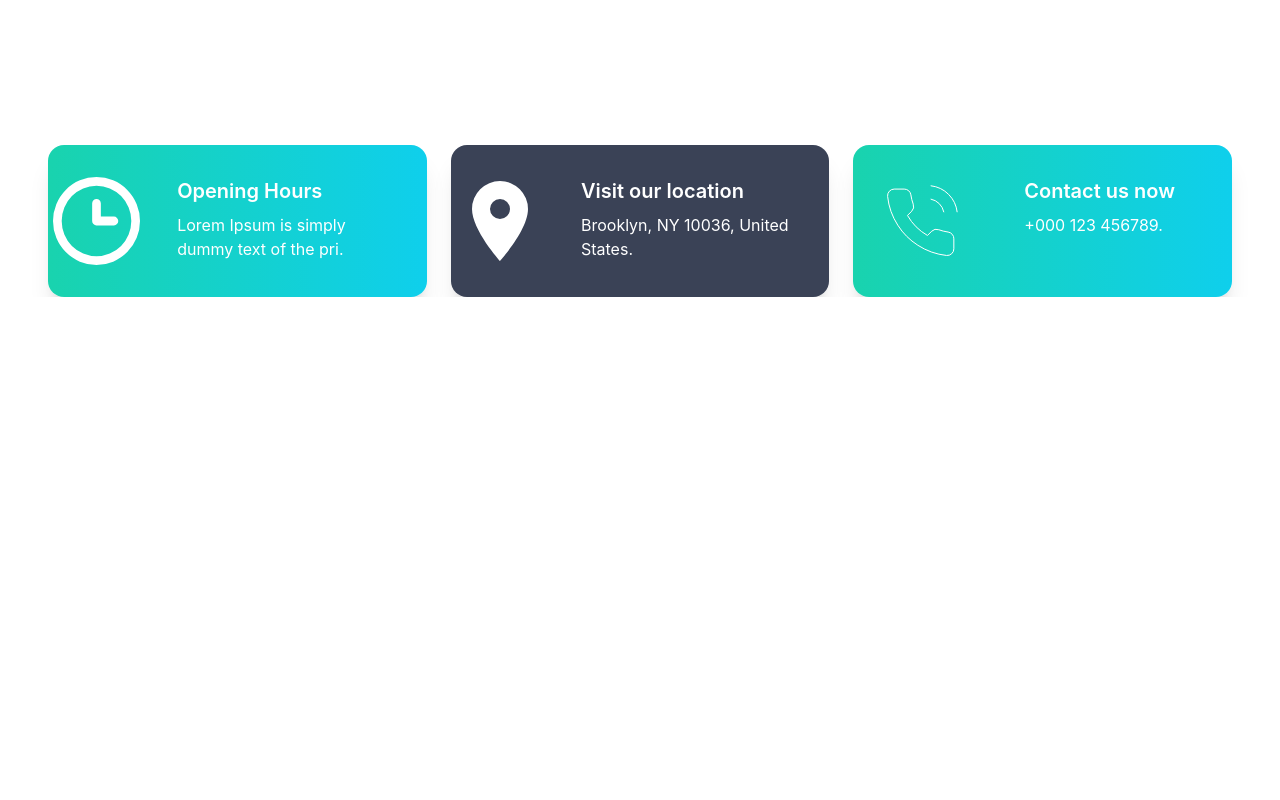
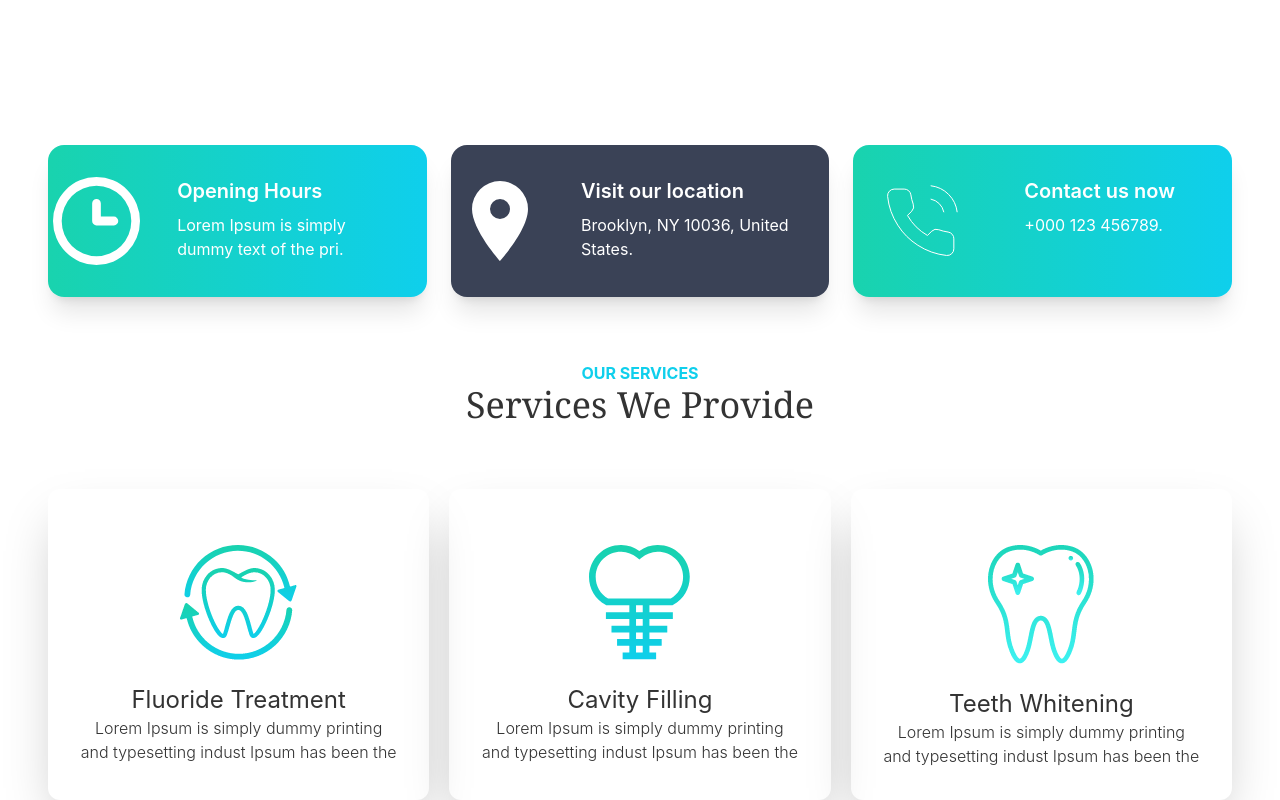
Before and after one commit to CodeWithShamim/doctors-portal-client, a React (Create React App) app: page / in a window 1280 px wide. Shown: the part 719-1519 px from the top of the page. Before the commit the page ends 1016 px from the top, so only its background shows below. Built offline with nearby package versions, Linux system fonts and the light colour scheme.

Commit message:
services added

```diff
--- a/src/components/Home/Home.js
+++ b/src/components/Home/Home.js
@@ -1,12 +1,14 @@
 import React from "react";
 import Banner from "./Banner";
 import Info from "./Info";
+import Services from "./Services/Services";
 
 const Home = () => {
   return (
     <div>
       <Banner />
       <Info />
+      <Services />
     </div>
   );
 };
--- /dev/null
+++ b/src/components/Home/Services/Service.js
@@ -0,0 +1,40 @@
+import React from "react";
+import fluoride from "../../../images/fluoride.png";
+import cavity from "../../../images/cavity.png";
+import whitening from "../../../images/whitening.png";
+import ServiceDetail from "./ServiceDetail";
+
+const Service = () => {
+  const services = [
+    {
+      id: 1,
+      img: fluoride,
+      title: "Fluoride Treatment",
+      description:
+        "Lorem Ipsum is simply dummy printing and typesetting indust Ipsum has been the",
+    },
+    {
+      id: 1,
+      img: cavity,
+      title: "Cavity Filling",
+      description:
+        "Lorem Ipsum is simply dummy printing and typesetting indust Ipsum has been the",
+    },
+    {
+      id: 3,
+      img: whitening,
+      title: "Teeth Whitening",
+      description:
+        "Lorem Ipsum is simply dummy printing and typesetting indust Ipsum has been the",
+    },
+  ];
+  return (
+    <div className="grid grid-cols-1 lg:grid-cols-3 gap-5 mx-5 md:mx-12 mt-16">
+      {services.map((service) => (
+        <ServiceDetail key={service.id} service={service}></ServiceDetail>
+      ))}
+    </div>
+  );
+};
+
+export default Service;
--- /dev/null
+++ b/src/components/Home/Services/ServiceDetail.js
@@ -0,0 +1,14 @@
+import React from "react";
+
+const ServiceDetail = ({ service }) => {
+  const { img, title, description } = service;
+  return (
+    <div className="items-center shadow-2xl p-8 rounded-xl">
+      <img className="mx-auto w-100 p-6" src={img} alt="service-img" />
+      <h2 className="text-2xl">{title}</h2>
+      <p className="font-light">{description}</p>
+    </div>
+  );
+};
+
+export default ServiceDetail;
--- /dev/null
+++ b/src/components/Home/Services/Services.js
@@ -0,0 +1,15 @@
+import React from "react";
+import Service from "./Service";
+
+const Services = () => {
+  return (
+    <div className="services-container mt-16">
+      <h4 className="text-primary uppercase font-bold">Our Services</h4>
+      <h1 className="text-4xl font-serif">Services We Provide</h1>
+      {/* __________services item______ */}
+      <Service />
+    </div>
+  );
+};
+
+export default Services;
```
